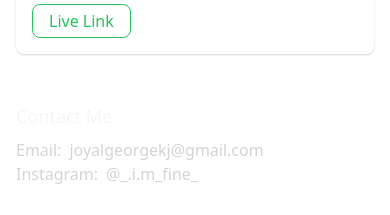
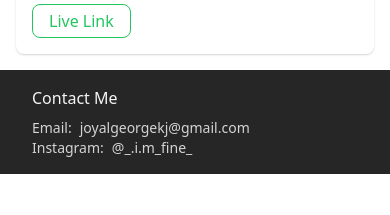
Before and after one commit to Joyal-George-KJ/portfolio, a React (Vite) app: page / in a window 390 px wide. Shown: the part 1251-1466 px from the top of the page. After the commit the page ends 1425 px from the top, so only its background shows below. Built offline with nearby package versions, Linux system fonts and the light colour scheme.

Commit message:
Responsive Adjustments

```diff
--- a/src/components/Footer.jsx
+++ b/src/components/Footer.jsx
@@ -2,10 +2,10 @@ import React from "react";
 
 function Footer() {
     return (
-            <div className="px-24 mobile:px-4 py-8 shadow shadow-white flex flex-col backdrop-blur">
-                <p className="font-medium text-neutral-100 mobile:text-lg text-xl pb-4 mobile:pb-2">Contact Me</p>
+            <div className="laptop:px-24 mobile:px-8 bg-neutral-800 py-4 shadow shadow-white flex flex-col backdrop-blur">
+                <p className="font-medium text-neutral-100 mobile:text-base laptop:text-xl pb-4 mobile:pb-2">Contact Me</p>
                 <a
-                    className="text-neutral-300 mobile:text-base"
+                    className="text-neutral-300 mobile:text-sm"
                     href="mailto:joyalgeorgekj@gmail.com"
                 >
                     <span className="font-medium text-neutral-300 pr-2">
@@ -14,7 +14,7 @@ function Footer() {
                     joyalgeorgekj@gmail.com
                 </a>
                 <a
-                    className="text-neutral-300 mobile:text-base"
+                    className="text-neutral-300 mobile:text-sm"
                     href="https://www.linkedin.com/in/joyalgeorgekj"
                 >
                     <span className="font-medium text-neutral-300 pr-2">
```
